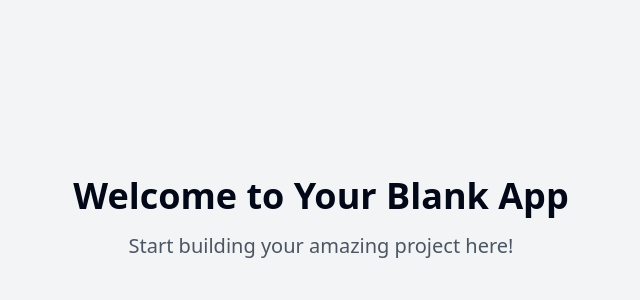
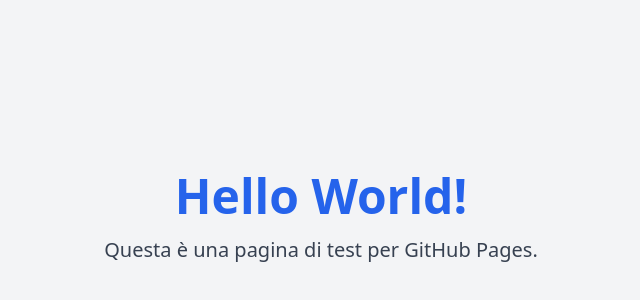
Before and after one commit to flaviolobascio/dreamy-parrot, a React app: page / in a window 1280 px wide. Shown: the part 182-482 px from the top of the page, without its empty margins (319-959 px from the left). Built offline with nearby package versions, Linux system fonts and the light colour scheme; the HTML template or start-up script is replaced by a standard one.

Commit message:
[dyad] Created a Hello World page - wrote 1 file(s)

```diff
--- a/src/pages/Index.tsx
+++ b/src/pages/Index.tsx
@@ -1,12 +1,14 @@
-// Update this page (the content is just a fallback if you fail to update the page)
-
 const Index = () => {
   return (
-    <div className="min-h-screen flex items-center justify-center bg-gray-100">
-      <div className="text-center">
-        <h1 className="text-4xl font-bold mb-4">Welcome to Your Blank App</h1>
-        <p className="text-xl text-gray-600">Start building your amazing project here!</p>
-      </div>
+    <div className="min-h-screen flex flex-col items-center justify-center bg-gray-100 p-4">
+      <main className="text-center">
+        <h1 className="text-5xl font-bold text-blue-600 mb-4">
+          Hello World!
+        </h1>
+        <p className="text-xl text-gray-700">
+          Questa è una pagina di test per GitHub Pages.
+        </p>
+      </main>
     </div>
   );
 };
```
